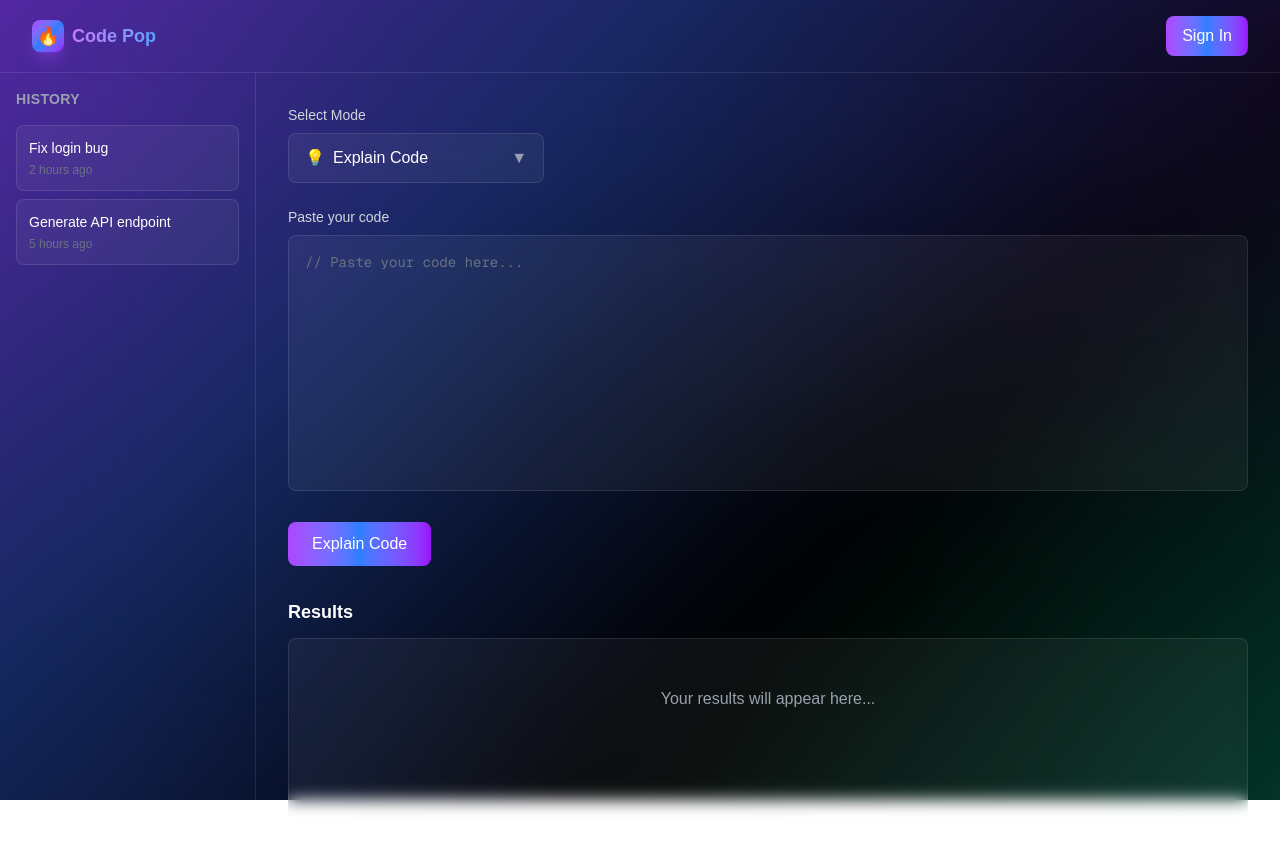
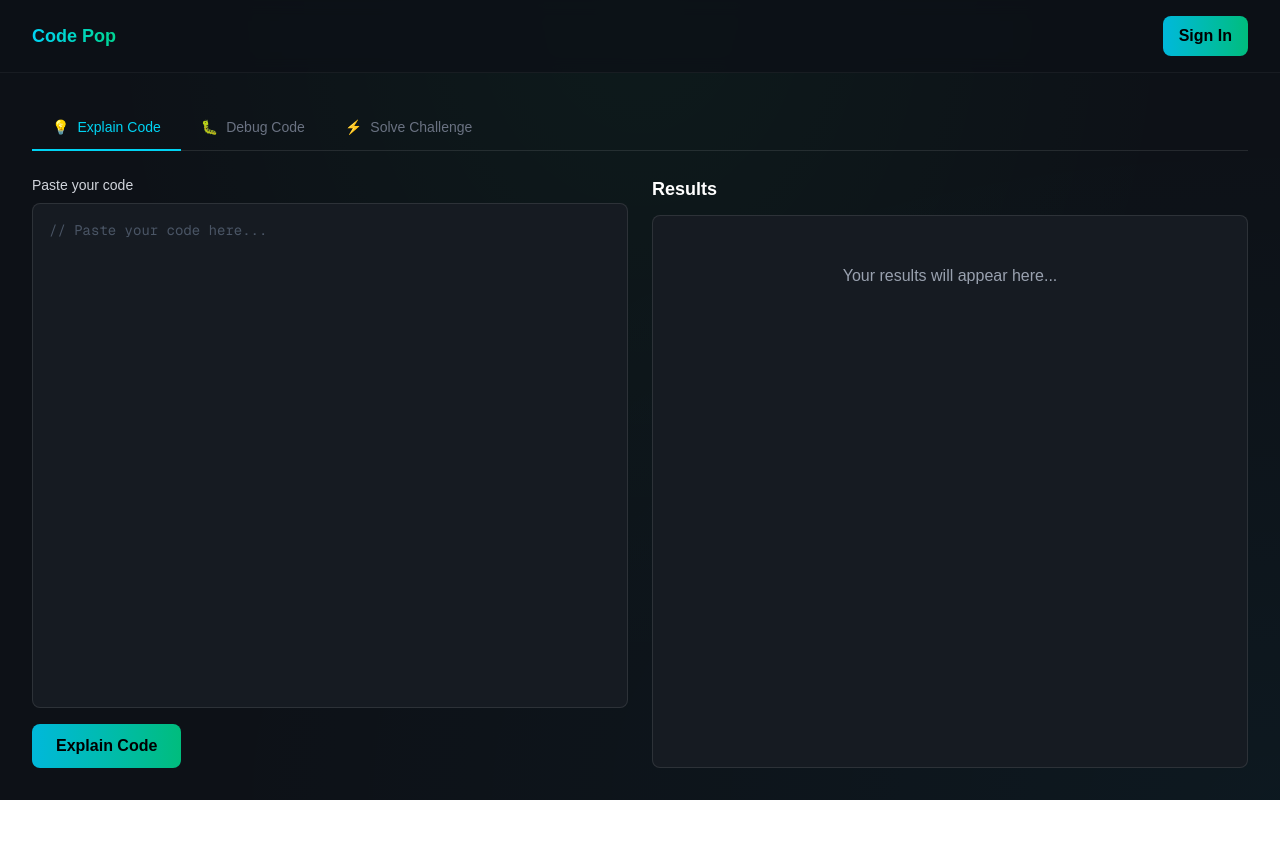
Before and after one commit to mosidrum/codepop, a Next.js app: page /code in a window 1280 px wide. Shown: the top 850 px of the page. After the commit the page ends 800 px from the top, so only its background shows below. Built offline with nearby package versions, Linux system fonts and the light colour scheme.

Commit message:
refactor: modify the UI

```diff
--- a/app/code/page.tsx
+++ b/app/code/page.tsx
@@ -17,7 +17,6 @@ export default function AppPage() {
   const [mode, setMode] = useState<Mode>("explain");
   const [input, setInput] = useState("");
   const [language, setLanguage] = useState("JavaScript");
-  const [isDropdownOpen, setIsDropdownOpen] = useState(false);
   const [isLangDropdownOpen, setIsLangDropdownOpen] = useState(false);
   const [hasUserScrolled, setHasUserScrolled] = useState(false);
   const [isCopied, setIsCopied] = useState(false);
@@ -51,7 +50,7 @@ export default function AppPage() {
 
   return (
     <div className="min-h-screen flex flex-col">
-      <nav className="w-full px-4 sm:px-6 lg:px-8 py-4 border-b border-white/10">
+      <nav className="w-full px-4 sm:px-6 lg:px-8 py-4 border-b border-white/5 bg-[#0d1117]/80 backdrop-blur-sm">
         <div className="max-w-7xl mx-auto flex items-center justify-between">
           <a href="/">
             <Logo />
@@ -61,31 +60,11 @@ export default function AppPage() {
       </nav>
 
       <div className="flex-1 flex overflow-hidden">
-        <aside className="hidden lg:block w-64 border-r border-white/10 p-4 overflow-y-auto">
-          <h3 className="text-sm font-semibold text-gray-400 uppercase tracking-wide mb-4">
-            History
-          </h3>
-          <div className="space-y-2">
-            <div className="p-3 rounded-lg bg-white/5 hover:bg-white/10 cursor-pointer transition-colors border border-white/10">
-              <p className="text-sm text-white truncate">Fix login bug</p>
-              <p className="text-xs text-gray-500 mt-1">2 hours ago</p>
-            </div>
-            <div className="p-3 rounded-lg bg-white/5 hover:bg-white/10 cursor-pointer transition-colors border border-white/10">
-              <p className="text-sm text-white truncate">
-                Generate API endpoint
-              </p>
-              <p className="text-xs text-gray-500 mt-1">5 hours ago</p>
-            </div>
-          </div>
-        </aside>
-
-        <main className="flex-1 overflow-y-auto">
-          <div className="max-w-5xl mx-auto p-4 sm:p-6 lg:p-8">
+        <main className="flex-1 flex flex-col overflow-hidden">
+          <div className="flex flex-col flex-1 overflow-hidden px-4 sm:px-6 lg:px-8 pt-4 sm:pt-6 lg:pt-8">
             <ModeSelector
               mode={mode}
               onModeChange={setMode}
-              isOpen={isDropdownOpen}
-              onToggle={() => setIsDropdownOpen(!isDropdownOpen)}
               disabled={isLoading}
             />
 
@@ -99,25 +78,25 @@ export default function AppPage() {
               />
             )}
 
-            <div className="mb-6">
+            <div className="flex flex-col lg:flex-row gap-6 flex-1 overflow-hidden pb-4 sm:pb-6 lg:pb-8">
+              {/* Input panel */}
+              <div className="flex-1 flex flex-col min-h-0">
                 <label className="block text-sm font-medium text-gray-300 mb-2">
                   {mode === "generate"
-                  ? "Describe what you want to build"
+                    ? "Describe the challenge"
                     : "Paste your code"}
                 </label>
                 <textarea
                   value={input}
                   onChange={(e) => setInput(e.target.value)}
-                className="w-full h-64 p-4 rounded-lg bg-white/5 backdrop-blur-sm border border-white/10 text-white placeholder-gray-500 focus:outline-none focus:ring-2 focus:ring-purple-500 focus:border-transparent resize-none font-mono text-sm"
+                  className="flex-1 p-4 rounded-lg bg-[#161b22] border border-white/10 text-gray-100 placeholder-gray-600 focus:outline-none focus:ring-2 focus:ring-cyan-500/50 focus:border-cyan-500/50 resize-none font-mono text-sm"
                   placeholder={
                     mode === "generate"
-                    ? "Describe the code you want to generate..."
+                      ? "Describe the challenge or problem to solve..."
                       : "// Paste your code here..."
                   }
                 />
-            </div>
-
-            <div className="mb-8 flex gap-3">
+                <div className="mt-4 flex gap-3 shrink-0">
                   <Button
                     onClick={handleSubmit}
                     className="w-full sm:w-auto"
@@ -129,7 +108,7 @@ export default function AppPage() {
                         ? "Explain Code"
                         : mode === "debug"
                           ? "Debug Code"
-                      : "Generate Code"}
+                          : "Solve It"}
                   </Button>
                   {isLoading && (
                     <Button
@@ -141,7 +120,10 @@ export default function AppPage() {
                     </Button>
                   )}
                 </div>
+              </div>
 
+              {/* Results panel */}
+              <div className="flex-1 flex flex-col min-h-0">
                 <ResultsPanel
                   result={result}
                   resultRef={resultRef}
@@ -150,6 +132,8 @@ export default function AppPage() {
                   isCopied={isCopied}
                 />
               </div>
+            </div>
+          </div>
         </main>
       </div>
     </div>
--- a/app/components/Button.tsx
+++ b/app/components/Button.tsx
@@ -24,8 +24,8 @@ export const Button = ({
 
   const variantStyles = {
     primary:
-      "bg-gradient-to-r from-purple-500 via-blue-500 to-purple-600 text-white hover:shadow-lg hover:shadow-purple-500/50 disabled:hover:shadow-none",
-    secondary: "bg-white/10 text-white hover:bg-white/20",
+      "bg-gradient-to-r from-cyan-500 to-emerald-500 text-black font-semibold hover:shadow-lg hover:shadow-cyan-500/30 disabled:hover:shadow-none",
+    secondary: "bg-white/5 border border-white/10 text-gray-300 hover:bg-white/10 hover:text-white",
   };
 
   const sizeStyles = {
--- a/app/components/CodeBlock.tsx
+++ b/app/components/CodeBlock.tsx
@@ -1,6 +1,7 @@
 "use client";
 
-import React from "react";
+import { Light as SyntaxHighlighter } from "react-syntax-highlighter";
+import { atomOneDark } from "react-syntax-highlighter/dist/esm/styles/hljs";
 
 interface CodeBlockProps {
   content: string;
@@ -16,53 +17,40 @@ export const CodeBlock = ({
   isCopied,
 }: CodeBlockProps) => (
   <div className="relative group">
-    <div className="flex items-center justify-between px-4 py-2 bg-gray-900/50 border-b border-white/10">
-      <div className="flex items-center gap-2">
-        <span className="text-xs text-gray-400">
-          <svg className="w-4 h-4" fill="currentColor" viewBox="0 0 20 20">
-            <path d="M3 4a1 1 0 011-1h12a1 1 0 011 1v2a1 1 0 01-1 1H4a1 1 0 01-1-1V4zM3 10a1 1 0 011-1h6a1 1 0 011 1v6a1 1 0 01-1 1H4a1 1 0 01-1-1v-6zM14 9a1 1 0 00-1 1v6a1 1 0 001 1h2a1 1 0 001-1v-6a1 1 0 00-1-1h-2z" />
-          </svg>
-        </span>
-        <span className="text-sm text-gray-300 font-medium">{language}</span>
-      </div>
+    <div className="flex items-center justify-between px-4 py-2 bg-[#1c2128] border-b border-white/5">
+      <span className="text-xs font-medium text-gray-400 uppercase tracking-wide">
+        {language}
+      </span>
       <button
         onClick={() => onCopy(content)}
         className="opacity-0 group-hover:opacity-100 transition-opacity p-1 hover:bg-white/10 rounded"
         title="Copy code"
       >
         {isCopied ? (
-          <svg
-            className="w-4 h-4 text-green-400"
-            fill="none"
-            stroke="currentColor"
-            viewBox="0 0 24 24"
-          >
-            <path
-              strokeLinecap="round"
-              strokeLinejoin="round"
-              strokeWidth={2}
-              d="M5 13l4 4L19 7"
-            />
+          <svg className="w-4 h-4 text-emerald-400" fill="none" stroke="currentColor" viewBox="0 0 24 24">
+            <path strokeLinecap="round" strokeLinejoin="round" strokeWidth={2} d="M5 13l4 4L19 7" />
           </svg>
         ) : (
-          <svg
-            className="w-4 h-4 text-gray-400"
-            fill="none"
-            stroke="currentColor"
-            viewBox="0 0 24 24"
-          >
-            <path
-              strokeLinecap="round"
-              strokeLinejoin="round"
-              strokeWidth={2}
-              d="M8 16H6a2 2 0 01-2-2V6a2 2 0 012-2h8a2 2 0 012 2v2m-6 12h8a2 2 0 002-2v-8a2 2 0 00-2-2h-8a2 2 0 00-2 2v8a2 2 0 002 2z"
-            />
+          <svg className="w-4 h-4 text-gray-400" fill="none" stroke="currentColor" viewBox="0 0 24 24">
+            <path strokeLinecap="round" strokeLinejoin="round" strokeWidth={2} d="M8 16H6a2 2 0 01-2-2V6a2 2 0 012-2h8a2 2 0 012 2v2m-6 12h8a2 2 0 002-2v-8a2 2 0 00-2-2h-8a2 2 0 00-2 2v8a2 2 0 002 2z" />
           </svg>
         )}
       </button>
     </div>
-    <pre className="p-4 bg-black/80 text-green-400 font-mono text-sm leading-relaxed overflow-x-auto">
+    <SyntaxHighlighter
+      language={language}
+      style={atomOneDark}
+      customStyle={{
+        margin: 0,
+        padding: "1rem",
+        background: "#0d1117",
+        fontSize: "0.875rem",
+        lineHeight: "1.6",
+      }}
+      showLineNumbers
+      lineNumberStyle={{ color: "#3d444d", minWidth: "2.5em" }}
+    >
       {content}
-    </pre>
+    </SyntaxHighlighter>
   </div>
 );
--- a/app/components/FeatureGrid.tsx
+++ b/app/components/FeatureGrid.tsx
@@ -3,35 +3,35 @@ import React from "react";
 const features = [
   {
     icon: "💡",
-    title: "Code Explanation",
+    title: "Explain Any Algorithm",
     description:
-      "Understand complex code instantly with AI-powered explanations in plain English",
+      "Paste a sorting algorithm, a dynamic programming solution, or any tricky snippet — get a clear, plain-English breakdown of exactly what it does and why.",
   },
   {
     icon: "🐛",
-    title: "Smart Debugging",
+    title: "Debug in Seconds",
     description:
-      "Find and fix bugs faster with intelligent error analysis and solutions",
+      "Stuck on a failing test case or a runtime error? Drop your code in and get a precise diagnosis with a fix, not just a guess.",
   },
   {
     icon: "⚡",
-    title: "Code Generation",
+    title: "Solve Challenges Faster",
     description:
-      "Generate production-ready code from natural language descriptions",
+      "Working through HackerRank, LeetCode, or interview prep? Describe the problem and get a clean, working solution with an explanation.",
   },
 ];
 
 export const FeatureGrid = () => (
   <section className="w-full py-16 px-4 sm:px-6 lg:px-8">
     <div className="max-w-6xl mx-auto">
-      <h2 className="text-3xl sm:text-4xl font-bold text-center mb-12 bg-linear-to-r from-purple-400 to-blue-400 bg-clip-text text-transparent">
-        Powerful Features
+      <h2 className="text-3xl sm:text-4xl font-bold text-center mb-12 bg-linear-to-r from-cyan-400 to-emerald-400 bg-clip-text text-transparent">
+        Everything you need to level up
       </h2>
       <div className="grid grid-cols-1 md:grid-cols-3 gap-6 lg:gap-8">
         {features.map((feature, index) => (
           <div
             key={index}
-            className="p-6 rounded-2xl bg-white/5 backdrop-blur-sm border border-white/10 hover:bg-white/10 hover:border-purple-500/50 transition-all duration-300"
+            className="p-6 rounded-2xl bg-white/5 backdrop-blur-sm border border-white/10 hover:bg-white/10 hover:border-cyan-500/40 transition-all duration-300"
           >
             <div className="text-4xl mb-4">{feature.icon}</div>
             <h3 className="text-xl font-semibold text-white mb-3">
--- a/app/components/Header.tsx
+++ b/app/components/Header.tsx
@@ -8,7 +8,7 @@ export const Header = () => (
         <Logo />
         <div className="flex items-center gap-6">
           <a
-            href=""
+            href="#pricing"
             className="text-gray-300 hover:text-white transition-colors text-sm sm:text-base"
           >
             Pricing
@@ -20,19 +20,18 @@ export const Header = () => (
 
     <div className="w-full py-16 px-4 sm:py-20 sm:px-6 lg:px-8">
       <div className="max-w-4xl mx-auto text-center">
-        <h1 className="text-4xl sm:text-5xl lg:text-7xl font-bold bg-linear-to-r from-purple-400 via-blue-400 to-purple-400 bg-clip-text text-transparent mb-6">
-          Code Smarter, Ship Faster
+        <h1 className="text-4xl sm:text-5xl lg:text-7xl font-bold bg-linear-to-r from-cyan-400 via-emerald-400 to-cyan-400 bg-clip-text text-transparent mb-6">
+          Crack Code. Fast.
         </h1>
         <p className="text-gray-300 text-base sm:text-lg lg:text-xl max-w-2xl mx-auto leading-relaxed mb-8">
-          Transform your development workflow with AI-powered code explanations,
-          intelligent debugging, and instant code generation
+          Built for engineers who want to move fast. Paste any code, algorithm, or challenge — get instant explanations, debug help, and working solutions.
         </p>
         <Button
           size="lg"
           className="font-semibold hover:shadow-2xl"
           href="/code"
         >
-          Get Started Free
+          Start Coding
         </Button>
       </div>
     </div>
--- a/app/components/Logo.tsx
+++ b/app/components/Logo.tsx
@@ -5,18 +5,12 @@ interface LogoProps {
 }
 
 export const Logo = ({ size = "sm" }: LogoProps) => {
-  const iconSize = size === "sm" ? "w-8 h-8 text-lg" : "w-10 h-10 text-xl";
   const textSize = size === "sm" ? "text-lg" : "text-xl";
 
   return (
     <div className="flex items-center gap-2">
-      <div
-        className={`${iconSize} rounded-lg bg-linear-to-br from-purple-500 via-blue-500 to-purple-600 flex items-center justify-center shadow-lg shadow-purple-500/30`}
-      >
-        <span className={textSize}>🔥</span>
-      </div>
       <span
-        className={`${textSize} font-bold bg-linear-to-r from-purple-400 to-blue-400 bg-clip-text text-transparent`}
+        className={`${textSize} font-bold bg-linear-to-r from-cyan-400 to-emerald-400 bg-clip-text text-transparent`}
       >
         Code Pop
       </span>
--- a/app/components/ModeSelector.tsx
+++ b/app/components/ModeSelector.tsx
@@ -1,67 +1,37 @@
 "use client";
-
-import React from "react";
 
 type Mode = "explain" | "debug" | "generate";
 
 interface ModeSelectorProps {
   mode: Mode;
   onModeChange: (mode: Mode) => void;
-  isOpen: boolean;
-  onToggle: () => void;
   disabled?: boolean;
 }
 
 const modes = [
   { value: "explain" as Mode, label: "Explain Code", icon: "💡" },
   { value: "debug" as Mode, label: "Debug Code", icon: "🐛" },
-  { value: "generate" as Mode, label: "Generate Code", icon: "⚡" },
+  { value: "generate" as Mode, label: "Solve Challenge", icon: "⚡" },
 ];
 
-export const ModeSelector = ({
-  mode,
-  onModeChange,
-  isOpen,
-  onToggle,
-  disabled,
-}: ModeSelectorProps) => {
-  const selectedMode = modes.find((m) => m.value === mode);
-
-  if (!selectedMode) return null;
-
+export const ModeSelector = ({ mode, onModeChange, disabled }: ModeSelectorProps) => {
   return (
-    <div className="mb-6 relative">
-      <label className="block text-sm font-medium text-gray-300 mb-2">
-        Select Mode
-      </label>
-      <button
-        onClick={onToggle}
-        disabled={disabled}
-        className="w-full sm:w-64 flex items-center justify-between px-4 py-3 rounded-lg bg-white/5 backdrop-blur-sm border border-white/10 text-white hover:bg-white/10 transition-colors disabled:opacity-50 disabled:cursor-not-allowed"
-      >
-        <span className="flex items-center gap-2">
-          <span>{selectedMode.icon}</span>
-          <span>{selectedMode.label}</span>
-        </span>
-        <span className="text-gray-400">▼</span>
-      </button>
-      {isOpen && (
-        <div className="absolute top-full mt-2 w-full sm:w-64 rounded-lg bg-black/90 backdrop-blur-sm border border-white/10 overflow-hidden z-20">
+    <div className="mb-6 flex border-b border-white/10">
       {modes.map((m) => (
         <button
           key={m.value}
-              onClick={() => {
-                onModeChange(m.value);
-                onToggle();
-              }}
-              className="w-full flex items-center gap-2 px-4 py-3 text-left text-white hover:bg-white/10 transition-colors"
+          onClick={() => onModeChange(m.value)}
+          disabled={disabled}
+          className={`flex items-center gap-2 px-5 py-3 text-sm font-medium transition-colors border-b-2 -mb-px disabled:opacity-50 disabled:cursor-not-allowed ${
+            mode === m.value
+              ? "border-cyan-400 text-cyan-400"
+              : "border-transparent text-gray-500 hover:text-gray-200 hover:border-white/20"
+          }`}
         >
           <span>{m.icon}</span>
           <span>{m.label}</span>
         </button>
       ))}
     </div>
-      )}
-    </div>
   );
 };
--- a/app/components/Pricing.tsx
+++ b/app/components/Pricing.tsx
@@ -8,9 +8,9 @@ const plans = [
     price: "$0",
     period: "forever",
     features: [
-      "10 code explanations/day",
-      "5 debug sessions/day",
-      "Basic code generation",
+      "10 explanations / day",
+      "5 debug sessions / day",
+      "Code generation",
       "Community support",
     ],
   },
@@ -21,9 +21,9 @@ const plans = [
     features: [
       "Unlimited explanations",
       "Unlimited debugging",
-      "Advanced code generation",
+      "Unlimited code generation",
       "Priority support",
-      "Custom AI models",
+      "Faster responses",
     ],
     popular: true,
   },
@@ -33,8 +33,8 @@ const plans = [
     period: "per user/month",
     features: [
       "Everything in Pro",
-      "Team collaboration",
-      "Shared code library",
+      "Team workspace",
+      "Shared snippets library",
       "Admin dashboard",
       "Dedicated support",
     ],
@@ -44,11 +44,11 @@ const plans = [
 export const Pricing = () => (
   <section id="pricing" className="w-full py-16 px-4 sm:px-6 lg:px-8">
     <div className="max-w-6xl mx-auto">
-      <h2 className="text-3xl sm:text-4xl font-bold text-center mb-4 bg-linear-to-r from-purple-400 to-blue-400 bg-clip-text text-transparent">
+      <h2 className="text-3xl sm:text-4xl font-bold text-center mb-4 bg-linear-to-r from-cyan-400 to-emerald-400 bg-clip-text text-transparent">
         Simple Pricing
       </h2>
       <p className="text-gray-400 text-center mb-12 max-w-2xl mx-auto">
-        Choose the plan that fits your needs
+        Free to start. Upgrade when you need more.
       </p>
       <div className="grid grid-cols-1 md:grid-cols-3 gap-6 lg:gap-8">
         {plans.map((plan, index) => (
@@ -56,12 +56,12 @@ export const Pricing = () => (
             key={index}
             className={`p-8 rounded-2xl backdrop-blur-sm border transition-all duration-300 ${
               plan.popular
-                ? "bg-linear-to-br from-purple-500/20 to-blue-500/20 border-purple-500/50 scale-105 shadow-xl shadow-purple-500/20"
-                : "bg-white/5 border-white/10 hover:bg-white/10 hover:border-purple-500/30"
+                ? "bg-linear-to-br from-cyan-500/10 to-emerald-500/10 border-cyan-500/40 scale-105 shadow-xl shadow-cyan-500/10"
+                : "bg-white/5 border-white/10 hover:bg-white/10 hover:border-cyan-500/30"
             }`}
           >
             {plan.popular && (
-              <div className="text-xs font-semibold text-purple-400 mb-2 uppercase tracking-wide">
+              <div className="text-xs font-semibold text-cyan-400 mb-2 uppercase tracking-wide">
                 Most Popular
               </div>
             )}
@@ -75,7 +75,7 @@ export const Pricing = () => (
             <ul className="space-y-3 mb-8">
               {plan.features.map((feature, i) => (
                 <li key={i} className="flex items-start gap-2 text-gray-300">
-                  <span className="text-purple-400 mt-1">✓</span>
+                  <span className="text-cyan-400 mt-1">✓</span>
                   <span>{feature}</span>
                 </li>
               ))}
--- a/app/components/ResultsPanel.tsx
+++ b/app/components/ResultsPanel.tsx
@@ -52,14 +52,14 @@ export const ResultsPanel = ({
   onCopy,
   isCopied,
 }: ResultsPanelProps) => (
-  <div className="mb-6">
-    <div className="flex items-center justify-between mb-3">
+  <div className="flex flex-col flex-1 min-h-0">
+    <div className="flex items-center justify-between mb-3 shrink-0">
       <h3 className="text-lg font-semibold text-white">Results</h3>
     </div>
     <div
       ref={resultRef}
       onScroll={onScroll}
-      className="rounded-lg bg-white/5 backdrop-blur-sm border border-white/10 min-h-[400px] max-h-[600px] overflow-y-auto"
+      className="flex-1 rounded-lg bg-[#161b22] border border-white/10 overflow-y-auto"
     >
       {result ? (
         <div className="space-y-4">
--- a/app/layout.tsx
+++ b/app/layout.tsx
@@ -15,8 +15,8 @@ const geistMono = Geist_Mono({
 });
 
 export const metadata: Metadata = {
-  title: "Code Pop - AI Coding Assistant",
-  description: "Explain, debug, and generate code with AI assistance",
+  title: "Code Pop - Your Coding Practice Companion",
+  description: "Understand algorithms, debug code, and solve coding challenges faster with AI assistance",
 };
 
 export default function RootLayout({
@@ -29,9 +29,9 @@ export default function RootLayout({
       <body
         className={`${geistSans.variable} ${geistMono.variable} antialiased`}
       >
-        <div className="fixed inset-0 bg-[linear-gradient(135deg,#7c3aed_0%,#1e3a8a_33%,#000000_66%,#064e3b_100%)]">
-          <div className="absolute inset-0 bg-[radial-gradient(ellipse_at_top_right,rgba(124,58,237,0.2),transparent,transparent)]" />
-          <div className="absolute inset-0 backdrop-blur-3xl bg-black/30" />
+        <div className="fixed inset-0 bg-[#0d1117]">
+          <div className="absolute inset-0 bg-[radial-gradient(ellipse_at_top,rgba(0,255,136,0.04),transparent_60%)]" />
+          <div className="absolute inset-0 bg-[radial-gradient(ellipse_at_bottom_right,rgba(0,212,255,0.04),transparent_60%)]" />
         </div>
         <div className="relative z-10">{children}</div>
       </body>
--- a/package.json
+++ b/package.json
@@ -15,12 +15,14 @@
   },
   "dependencies": {
     "@google/generative-ai": "^0.24.1",
+    "@types/react-syntax-highlighter": "^15.5.13",
     "@typescript-eslint/parser": "^8.57.0",
     "eslint-plugin-import": "^2.32.0",
     "eslint-plugin-sonarjs": "^4.0.2",
     "next": "16.1.6",
     "react": "19.2.3",
-    "react-dom": "19.2.3"
+    "react-dom": "19.2.3",
+    "react-syntax-highlighter": "^16.1.1"
   },
   "devDependencies": {
     "@commitlint/cli": "^20.4.3",
```
Also changed, not shown: 1 other file (tests, documents, lock files or other folders). Lines whose indentation alone changed are shown as unchanged.
